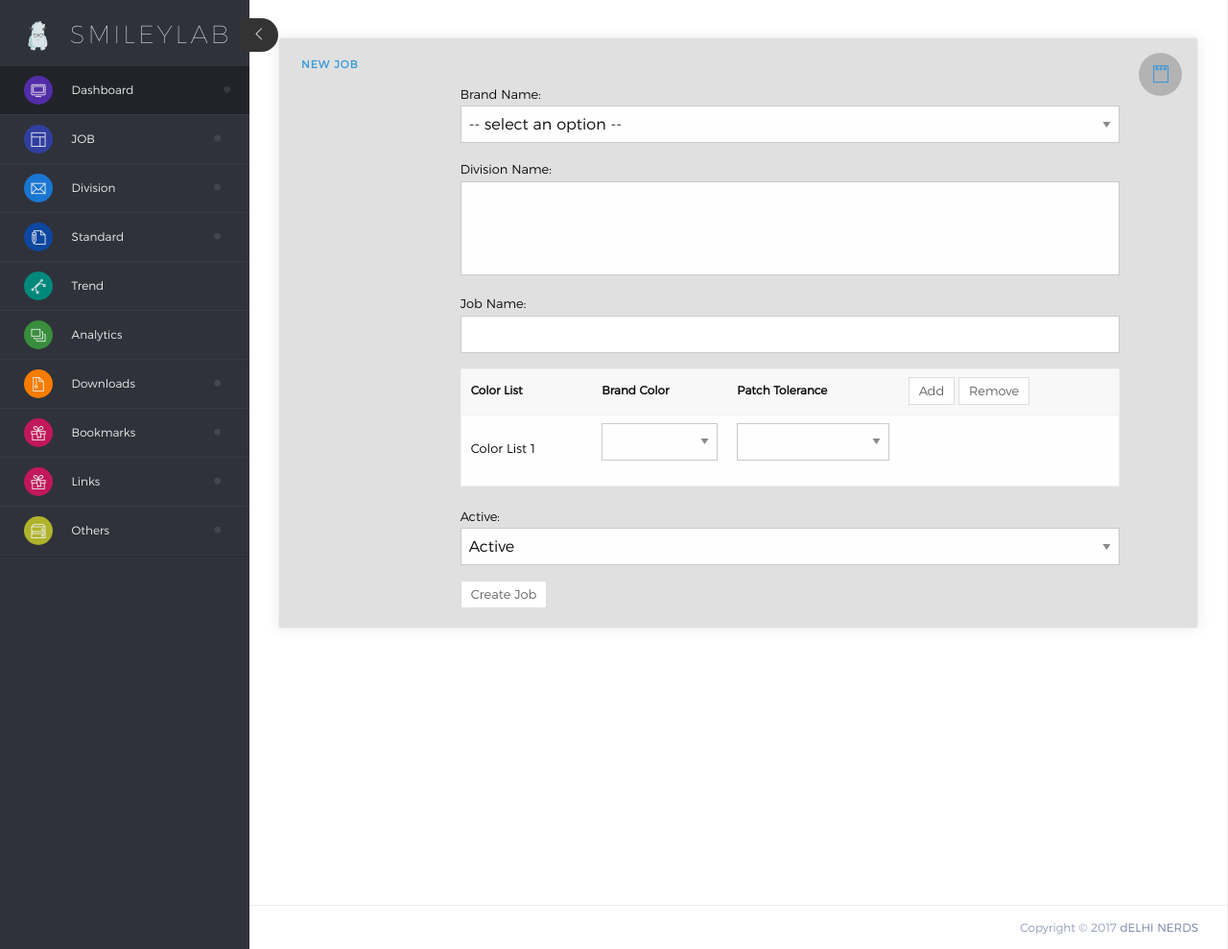
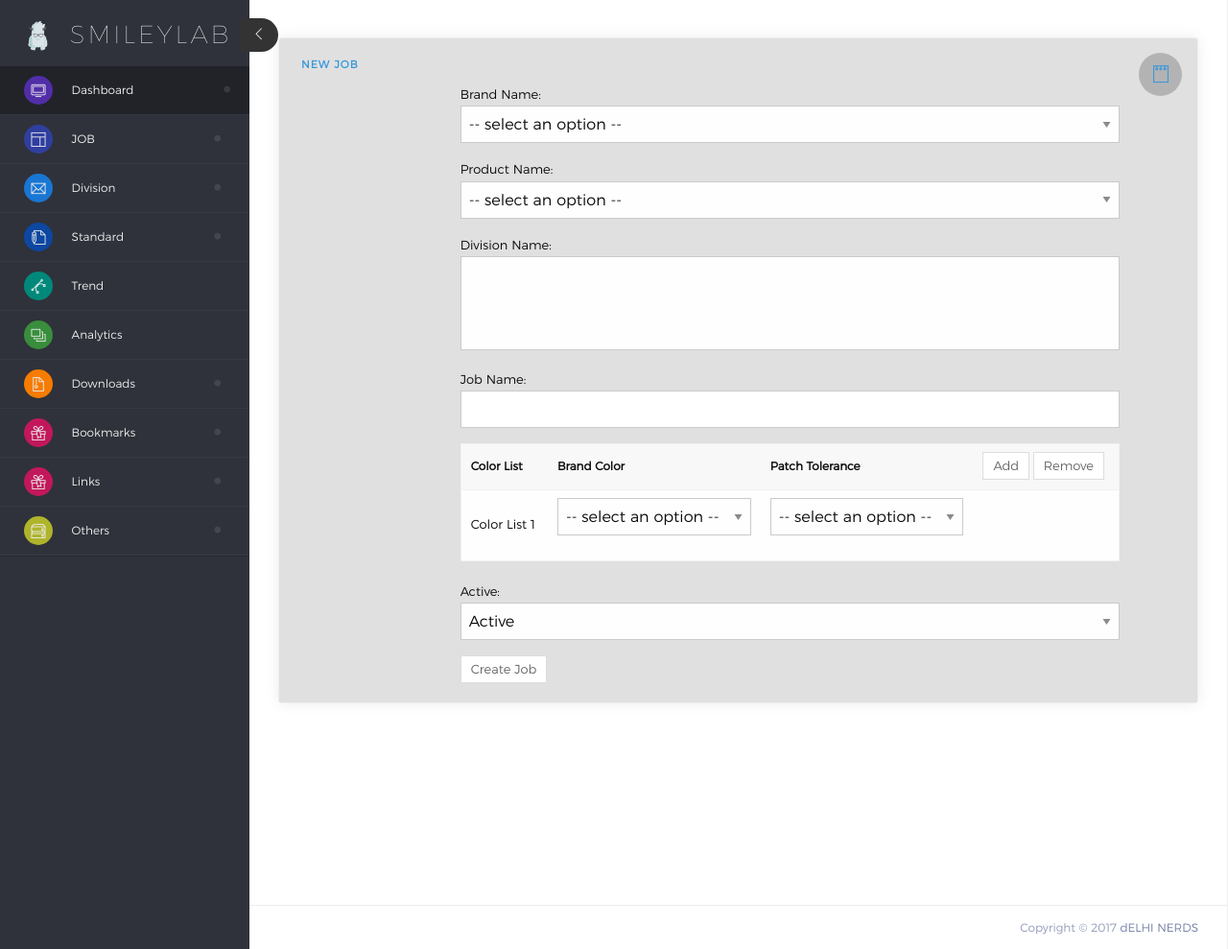
Before and after one commit to dotslash227/smileylab-crm, a Django app: page /job in a window 1280 px wide. Shown: the whole page at 96% size. Run offline with Django 3.2, Linux system fonts and the light colour scheme; data that the repository does not hold is empty; some libraries are stand-ins or nearby versions; some web fonts are replaced.

Commit message:
new job creation complete

```diff
--- a/app/views.py
+++ b/app/views.py
@@ -42,6 +42,7 @@ def valuesFromBrand(request):
     div_list=[]
     ps_list=[]
     pt_list=[]
+    prod_list=[]
 
     if request.method == "GET":
         brand = Brand.objects.get(pk=int(request.GET.get("brand")))
@@ -69,31 +70,54 @@ def valuesFromBrand(request):
             pt_list.append(data)
         resp_dict["patchTolerances"]=pt_list
 
+        product = Product.objects.filter(brand=brand)
+        for each in product:
+            data = {}
+            data["id"]=each.id
+            data["name"]=each.name
+            prod_list.append(data)
+        resp_dict["products"]=prod_list
+
+
         return JsonResponse(resp_dict,safe=False)
     else:
         return JsonResponse({"error":"error"})
 
 def job(request):
     if request.method == "POST":
-        brand = Brand.objects.get(pk=int(request.POST.get("brand")))
-        division
-        job
+        #brand = Brand.objects.get(pk=int(request.POST.get("brand")))
+        product = Product.objects.get(pk=int(request.POST.get("product")))
+        divisions = request.POST.getlist("divisions")
+        print("divisions", divisions)
+        name = request.POST.get("jobName")
         active = str_to_bool(request.POST.get("active"))
 
-        # name = request.POST.get("name")
-        # address = request.POST.get("address")
-        # city = request.POST.get("city")
-        # state = request.POST.get("state")
-        # country = request.POST.get("country")
-        # zipCode = int(request.POST.get("zip"))
-        # member = Member.objects.get(pk=int(request.POST.get("member")))
-        # job = Job(
-        #             brand = brand,
-        #             division = division,
-        #             job = brand,
-        #
-        #         )
-        # division.save()
+        job = Job(
+                    product = product,
+                    name=name,
+                    active=active,
+                )
+        job.save()
+        #my_obj.categories.add(fragmentCategory.objects.get(id=1))
+        job = Job.objects.filter(name=name)[0]
+        for each in divisions:
+            division = Division.objects.get(pk=int(each))
+            job.division.add(division)
+
+        countOfColor = int(request.POST.get("countOfColor"))
+        print("countOfColor", countOfColor)
+        for i in xrange(1, countOfColor+1):
+            jobPatch = JobPatch(
+                job=job,
+                patch_standard=PatchStandard.objects.get(pk=int(request.POST.get("brandColor"+str(i)))),
+                patch_tolerance=PatchTolerance.objects.get(pk=int(request.POST.get("patchTolerance"+str(i)))),
+            )
+            jobPatch.save()
+
+        # colorLists-> brandcolor(patchStandards, patchTolerances)
+
+
+
         return render(request, "app/job.html", {
             "message":"New Job saved successfully!!!",
             "brands":Brand.objects.all(),
--- a/templates/app/job.html
+++ b/templates/app/job.html
@@ -30,10 +30,15 @@
                           function(values){
                               console.log("values=", values);
                                $('#divisionOptions option').remove();
-
                                for(var count=0; count < values["divisions"].length; count++){
                                  //  console.log("values",divisions["divisions"][count]["id"] );
                                 $('#divisionOptions').append( new Option(values["divisions"][count]["name"],values["divisions"][count]["id"]) );
+                               }
+
+                               $('#productOptions option').remove();
+                               for(var count=0; count < values["products"].length; count++){
+                                 //  console.log("values",divisions["divisions"][count]["id"] );
+                                $('#productOptions').append( new Option(values["products"][count]["name"],values["products"][count]["id"]) );
                                }
 
                               $('select[name^=brandColor] option').remove();
@@ -76,17 +81,22 @@
                     </select>
                   </div>
 
-
+                  <div class="form-group">
+                    <label>Product Name:</label>
+                    <select id="productOptions" name="product"  class="form-control" required>
+                      <option disabled selected value> -- select an option -- </option>
+                    </select>
+                  </div>
 
                   <div class="form-group">
-                    <label  name="brand">Division Name:</label>
+                    <label>Division Name:</label>
                     <select id="divisionOptions" name="divisions" multiple class="form-control" required>
                     </select>
                   </div>
 
                   <div class="form-group">
                     <label >Job Name:</label>
-                    <input type="text" class="form-control" name="jobsName" required>
+                    <input type="text" class="form-control" name="jobName" required>
                   </div>
 
                   <div class="form-group">
@@ -106,8 +116,8 @@
 
                       <script>
                         function fieldAdd() {
-
                           colorCount+=1;
+                          document.getElementById('countOfColor').value = colorCount;
                           $('#addTable').append(
                             `<tr>
                               <td><label  name='colorListLable`+colorCount+`'>Color List `+colorCount+`</label></td>
@@ -133,8 +143,8 @@
                       </script>
                       <script>
                       function fieldRemove() {
-
                         if(colorCount!=1){
+                          document.getElementById('countOfColor').value = colorCount;
                           colorCount-=1;
                           $('#addTable tr').last().remove()
                         }
@@ -147,13 +157,26 @@
                       <tbody id="addTable">
                         <tr>
                           <td><label  name="colorListLable1">Color List 1</label></td>
-                          <td><select required id="brandColorOptions1" name="brandColor1" class="form-control"></select></td>
-                          <td><select required id="patchToleranceOptions1" name="patchTolerance1" class="form-control"></select></td>
+                          <td><select required id="brandColorOptions1" name="brandColor1" class="form-control">
+                                <option disabled selected value> -- select an option -- </option>
+                              </select>
+                          </td>
+                          <td><select required id="patchToleranceOptions1" name="patchTolerance1" class="form-control">
+                                <option disabled selected value> -- select an option -- </option>
+                              </select>
+                          </td>
                           <td></td>
                         </tr>
 
                       </tbody>
                     </table>
+
+                    <input type="hidden" id="countOfColor" name="countOfColor" value="">
+                    <script type="text/javascript">
+                      document.getElementById('countOfColor').value = colorCount;
+                    </script>
+
+
 
                     <label>Active:</label>
                     <select name="active" class="form-control" required>
```
Also changed, not shown: app/models.py (+6 -3 lines).
